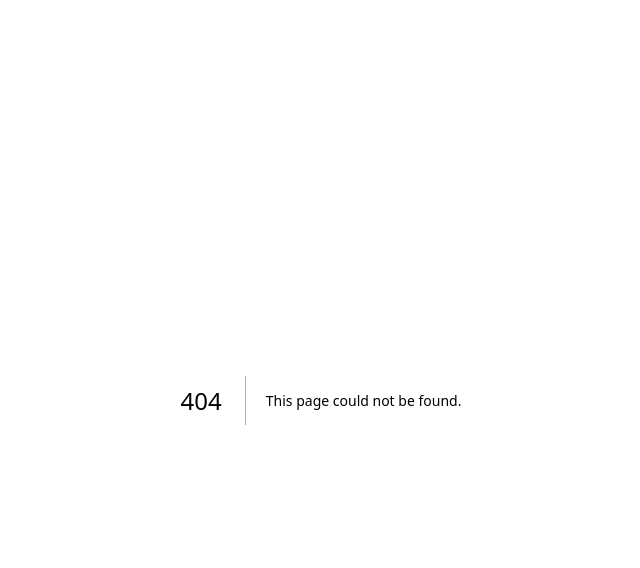
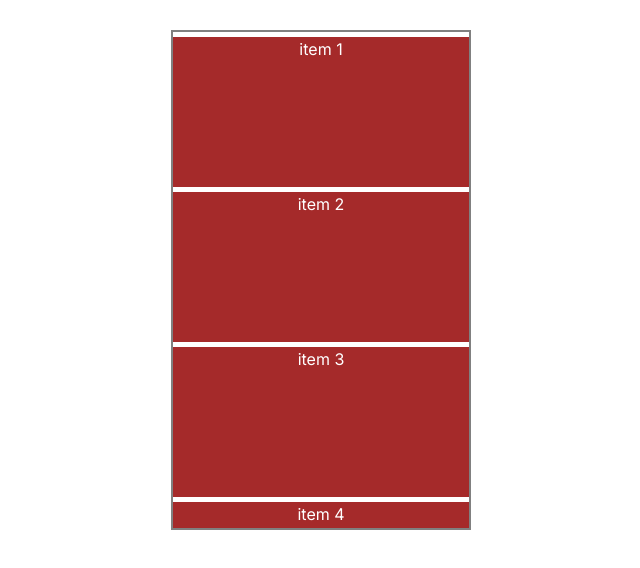
Before and after one commit to XiaolongWang-Rocky/next-sandbox, a Next.js app: page /auto-scroll in a window 1280 px wide. Before the commit this address had no page. Shown: the top 568 px of the page, without its empty margins (319-959 px from the left). Built offline with nearby package versions, Linux system fonts and the light colour scheme.

Commit message:
react-scroll

```diff
--- a/package.json
+++ b/package.json
@@ -13,6 +13,7 @@
     "@emotion/styled": "^11.11.0",
     "@mui/icons-material": "^5.14.18",
     "@mui/material": "^5.14.18",
+    "axios": "^1.6.2",
     "chart.js": "^4.4.0",
     "chartjs-plugin-annotation": "^3.0.1",
     "date-fns": "^2.30.0",
@@ -22,6 +23,7 @@
     "react-date-range": "^1.4.0",
     "react-dom": "^18",
     "react-hook-form": "^7.48.2",
+    "react-scroll": "^1.9.0",
     "recharts": "^2.10.3"
   },
   "devDependencies": {
--- /dev/null
+++ b/src/app/(pages)/auto-scroll/page.tsx
@@ -0,0 +1,38 @@
+'use client'
+import { Link, DirectLink, Element, Events, animateScroll as scroll, scrollSpy, scroller } from 'react-scroll'
+import { Box } from '@mui/material'
+
+export default function Page() {
+    const dataList = Array.from({length: 10}, (_, i) => i+1)
+    const scrollToX = (x: any) => {
+        console.log(x)
+        scroller.scrollTo(x, {
+            duration: 500,
+            delay: 0,
+            smooth: 'easeInOutQuart',
+            containerId: 'scroll-container'
+        })
+    }
+
+    return <Element id='scroll-container' style={{height: '500px', width: '300px', margin: '30px auto', overflow: 'auto', border: '2px solid gray'}}>
+        {
+            dataList.map((item)=><Element
+            name={'item' + item}
+            key={item}
+            onClick={()=>scrollToX('item' + item)}
+            >
+                <Box
+                sx={{
+                    backgroundColor: 'brown',
+                    color: 'white',
+                    margin: '5px 0',
+                    textAlign: 'center',
+                    height: '150px'
+                }}
+                >
+                    item {item}
+                </Box>
+            </Element>)
+        }
+    </Element>
+}
--- /dev/null
+++ b/src/app/(pages)/get-with-body/page.tsx
@@ -0,0 +1,18 @@
+'use client'
+import axios from "axios";
+import { useEffect, useState } from "react";
+
+export default function Page() {
+    const [data, setData] = useState(null)
+    const paramsObj = {
+        platform: 'browser',
+        category: 'mmorpg',
+    }
+
+    useEffect(()=>{
+        axios.get('https://www.freetogame.com/api/games', {params: paramsObj})
+        .then(res => console.log(res))
+    }, [])
+
+    return <div></div>
+}
```
Also changed, not shown: 1 other file (tests, documents, lock files or other folders).
